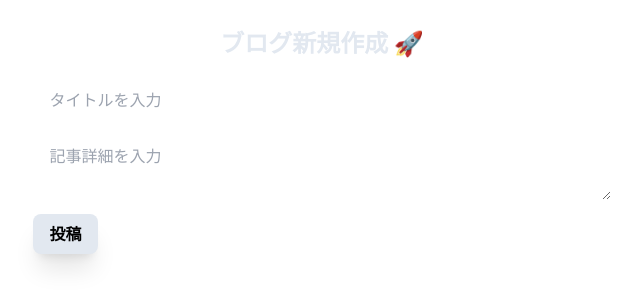
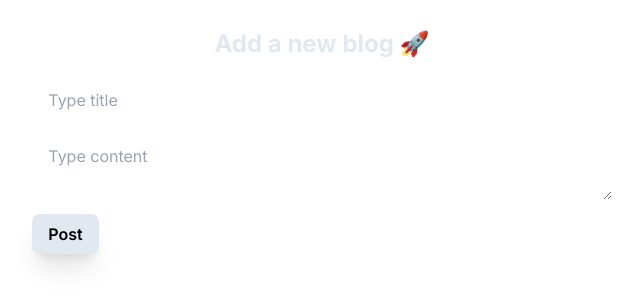
Before and after one commit to likuor/blog-supabase, a Next.js app: page /blog/add in a window 1280 px wide. Shown: the top 308 px of the page, without its empty margins (318-960 px from the left). Built offline with nearby package versions, Linux system fonts and the light colour scheme.

Commit message:
add: text fditing

```diff
--- a/src/app/blog/add/page.tsx
+++ b/src/app/blog/add/page.tsx
@@ -14,21 +14,21 @@ const AddPost = () => {
       <Toaster />
       <div className="w-full m-auto flex my-4">
         <div className="flex flex-col justify-center items-center m-auto">
-          <p className="text-2xl text-slate-200 font-bold p-3">ブログ新規作成 🚀</p>
+          <p className="text-2xl text-slate-200 font-bold p-3">Add a new blog 🚀</p>
           <form onSubmit={handleSubmit}>
             <input
               ref={titleRef}
-              placeholder="タイトルを入力"
+              placeholder="Type title"
               type="text"
               className="rounded-md px-4 w-full py-2 my-2"
             />
             <textarea
               ref={descriptionRef}
-              placeholder="記事詳細を入力"
+              placeholder="Type content"
               className="rounded-md px-4 py-2 w-full my-2"
             ></textarea>
             <button className="font-semibold px-4 py-2 shadow-xl bg-slate-200 rounded-lg m-auto hover:bg-slate-100">
-              投稿
+              Post
             </button>
           </form>
         </div>
```
